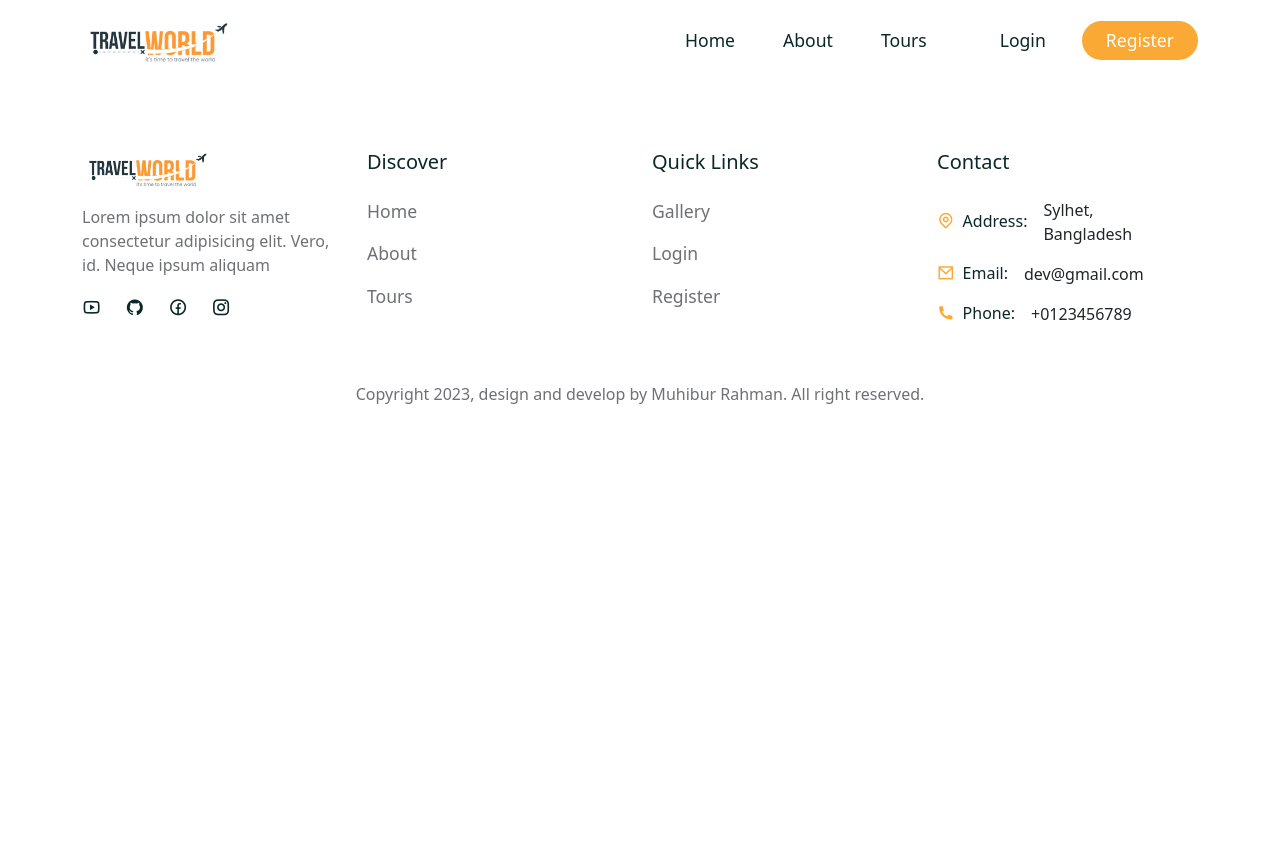
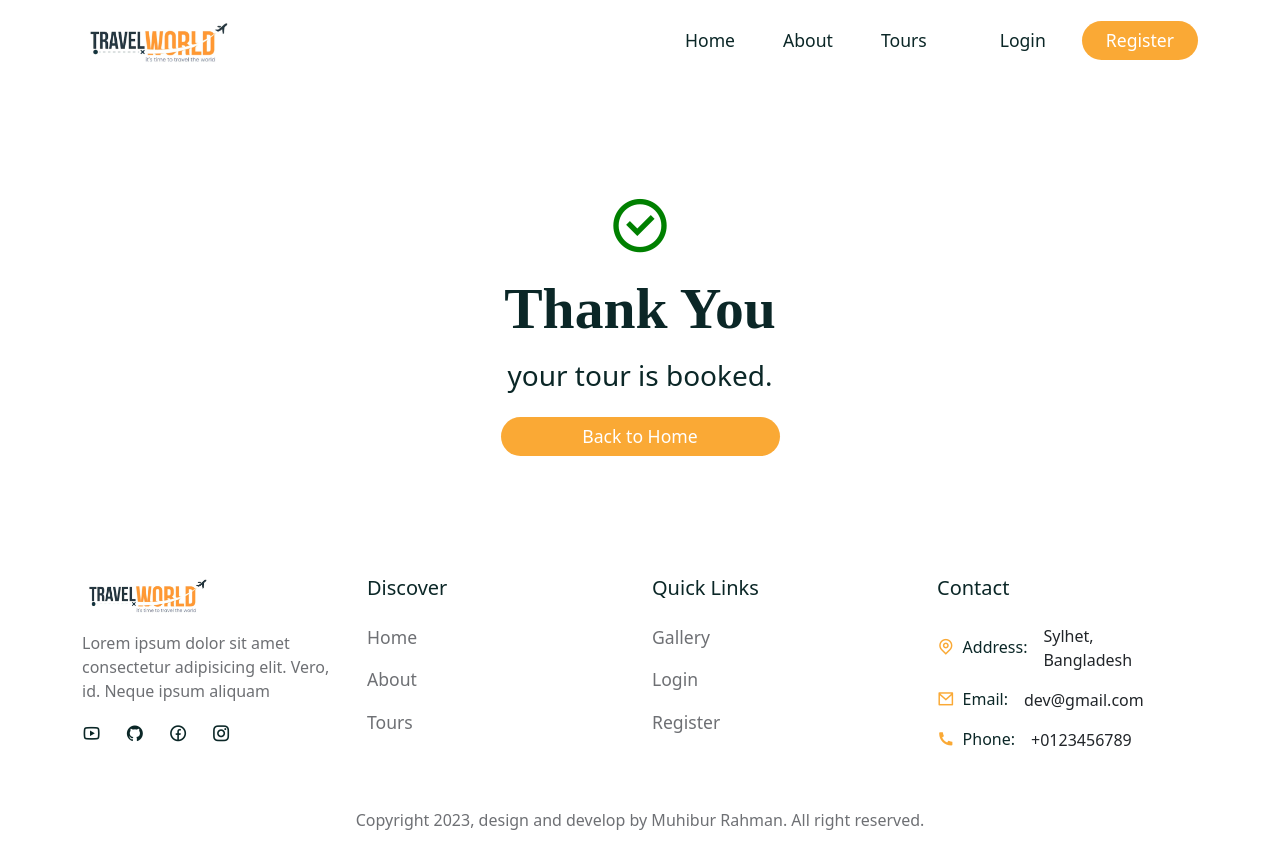
Before and after one commit to Goat95/tour-management, a React (Create React App) app in the folder frontend/: page /thank-you in a window 1280 px wide. Shown: the top 868 px of the page. Before the commit the page ends 800 px from the top, so only its background shows below. Built offline with nearby package versions, Linux system fonts and the light colour scheme; a web font is replaced by a local one.

Commit message:
feat: implement thank you section

```diff
--- /dev/null
+++ b/frontend/src/pages/ThankYou.jsx
@@ -0,0 +1,30 @@
+import { Link } from "react-router-dom";
+import { Container, Row, Col, Button } from "reactstrap";
+
+import "../styles/thank-you.css";
+
+const ThankYou = () => {
+  return (
+    <section>
+      <Container>
+        <Row>
+          <Col lg="12" className="pt-5 text-center">
+            <div className="thank__you">
+              <span>
+                <i class="ri-checkbox-circle-line"></i>
+              </span>
+              <h1 className="mb-3 fw-semibold">Thank You</h1>
+              <h3 className="mb-4">your tour is booked.</h3>
+
+              <Button className="btn primary__btn w-25">
+                <Link to="/home">Back to Home</Link>
+              </Button>
+            </div>
+          </Col>
+        </Row>
+      </Container>
+    </section>
+  );
+};
+
+export default ThankYou;
--- a/frontend/src/router/Routers.js
+++ b/frontend/src/router/Routers.js
@@ -5,6 +5,7 @@
 import TourDetails from "../pages/TourDetails";
 import Login from "../pages/Login";
 import Register from "../pages/Register";
+import ThankYou from "../pages/ThankYou";
 import SearchResultList from "../pages/SearchResultList";
 
 const Routers = () => {
@@ -16,6 +17,7 @@
       <Route path="/tours/:id" element={<TourDetails />} />
       <Route path="/login" element={<Login />} />
       <Route path="/register" element={<Register />} />
+      <Route path="/thank-you" element={<ThankYou />} />
       <Route path="/tours/search" element={<SearchResultList />} />
     </Routes>
   );
--- /dev/null
+++ b/frontend/src/styles/thank-you.css
@@ -0,0 +1,9 @@
+.thank__you span i {
+  font-size: 4rem;
+  color: green;
+}
+
+.thank__you h1 {
+  font-size: 3.6rem;
+  font-family: var(--subtitle-font-name);
+}
```
